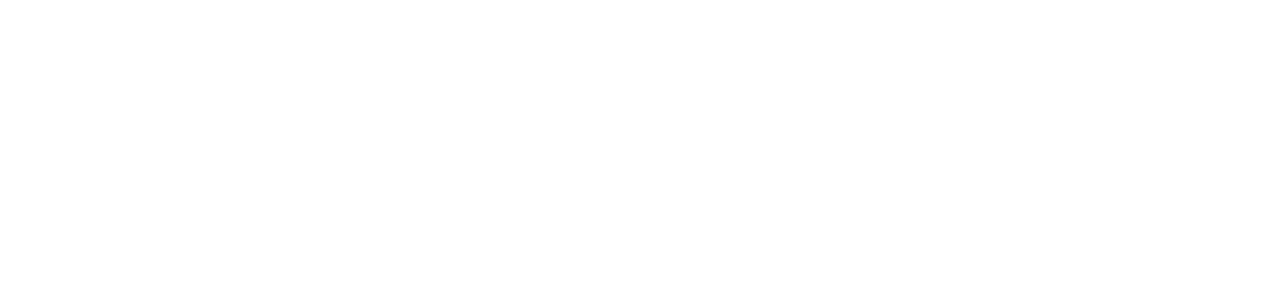
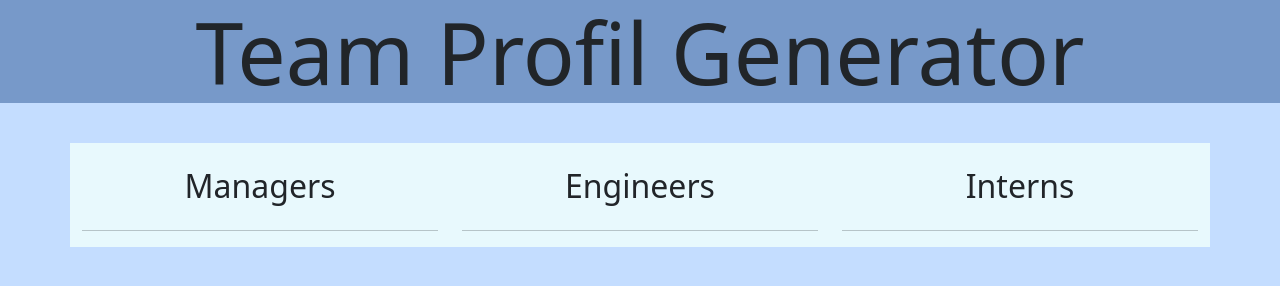
Before and after one commit to kartavya99/Team-Profile-Generator, a website: page src/main.html in a window 1280 px wide. Drawn offline with nearby package versions, Linux system fonts and the light colour scheme.

Commit message:
modified styles

```diff
--- a/src/main.html
+++ b/src/main.html
@@ -10,7 +10,30 @@
 
 </head>
 <body>
+    <header>
+        <h1>Team Profil Generator</h1>
+    </header>
+    <div class="container">
+        <div class="row">
+            <div class="col">
+            <h2>Managers</h2>
+            <hr>
+            <!-- Render Manager details -->
+            </div>
+            <div class="col">
+            <h2>Engineers</h2>
+            <hr>
+            <!-- Render Engineers details -->
+            </div>
+            <div class="col">
+            <h2>Interns</h2>
+            <hr>
+            <!-- Render Interns details -->
+            </div>
+        </div>
+    </div>
 
+</body>
 
 </body>
 </html>
```
Also changed, not shown: dist/generatedHTML.js, dist/index.html, dist/style.css.
